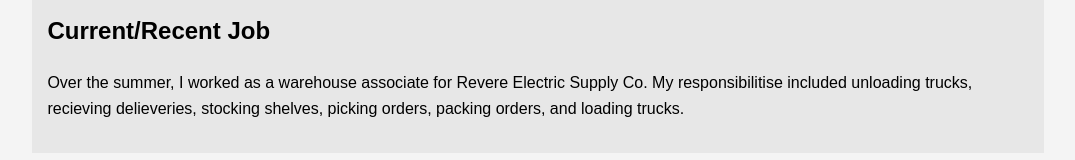
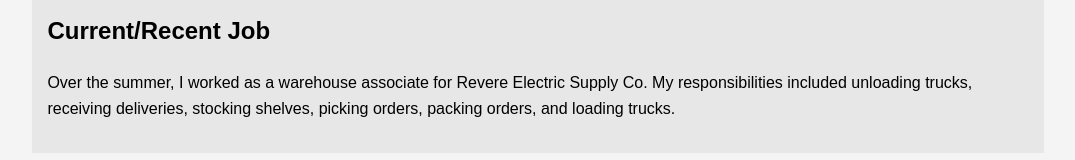
Before and after one commit to mondracek-lewisu/introductions, a plain HTML site: page index.html in a window 1280 px wide. Shown: the part 747-907 px from the top of the page, without its empty margins (102-1177 px from the left). Drawn offline with Linux system fonts and the light colour scheme.

Commit message:
Fixed Typos

```diff
--- a/index.html
+++ b/index.html
@@ -48,7 +48,7 @@
 
 		<section class="job">
             <h2>Current/Recent Job</h2>
-			<p>Over the summer, I worked as a warehouse associate for Revere Electric Supply Co. My responsibilitise included unloading trucks, recieving delieveries, stocking shelves, picking orders, packing orders, and loading trucks.</p>
+			<p>Over the summer, I worked as a warehouse associate for Revere Electric Supply Co. My responsibilities included unloading trucks, receiving deliveries, stocking shelves, picking orders, packing orders, and loading trucks.</p>
         </section>
 
         <section class="hobbies">
```
